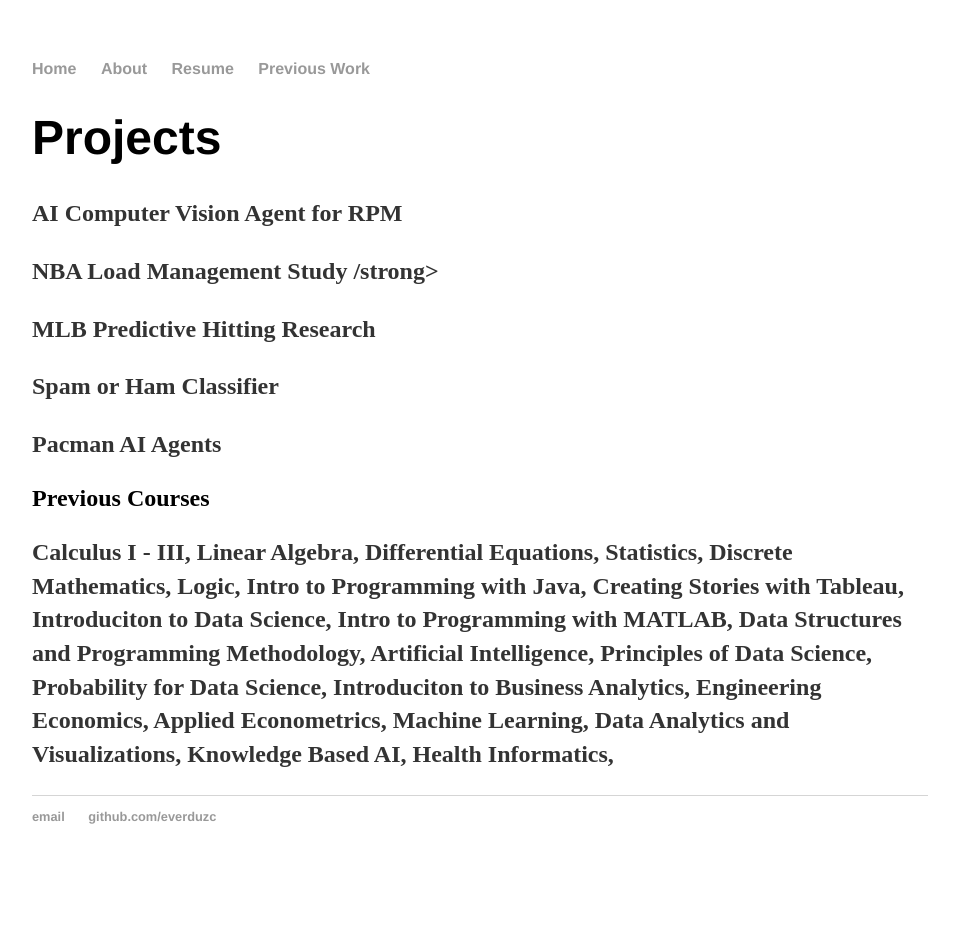
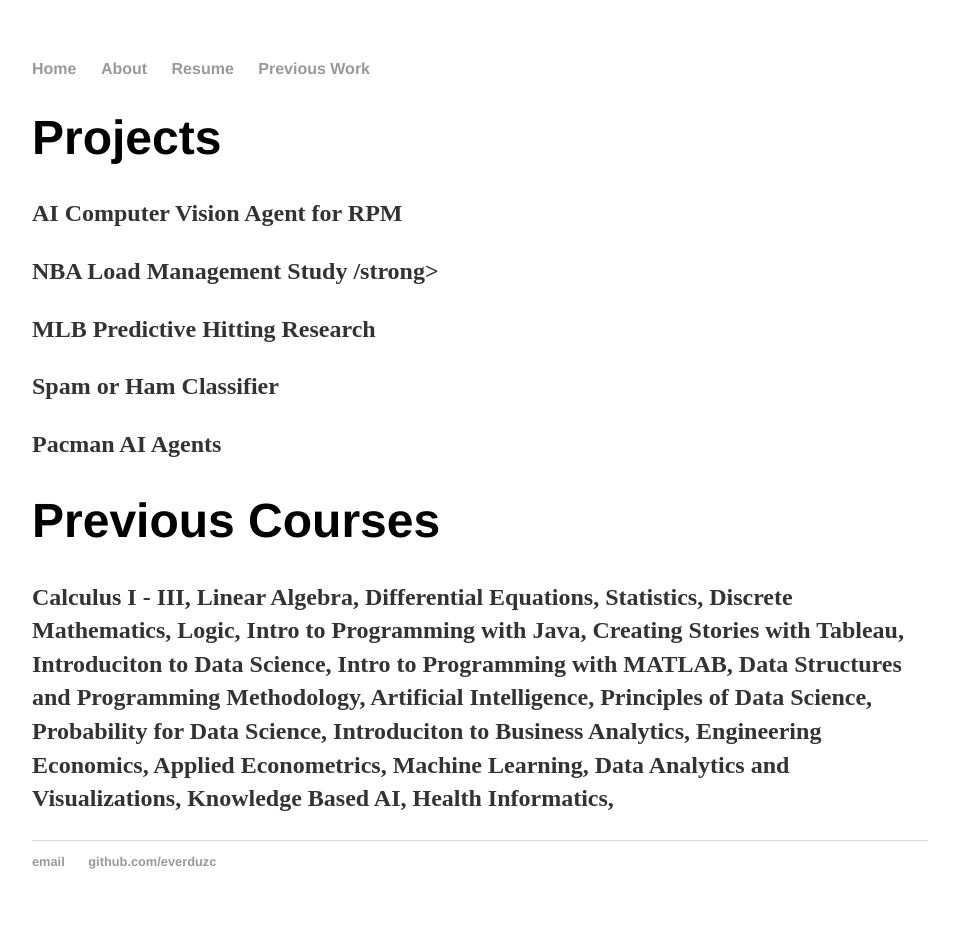
Before and after one commit to everduzc/everduzc.github.io, a Jekyll site: the page built from pw/index.html, in a window 1280 px wide. Shown: the whole page, without its empty margins (160-1119 px from the left). Built offline with Jekyll 4.4.1, drawn with Linux system fonts in a browser that asks for light colours; before the commit the page ends 900 px from its top, so only the background shows below that.

```diff
--- a/pw/index.html
+++ b/pw/index.html
@@ -8,11 +8,11 @@ title: Previous Coursework & Projects
 		<h1> Projects </h1>
 		<p> <strong> AI Computer Vision Agent for RPM</strong> </p>
 		<p> <strong> NBA Load Management Study /strong> </p>
-		<p> <strong> MLB Predictive Hitting Research </p>
+		<p> <strong> MLB Predictive Hitting Research </strong> </p>
 		<p> <strong> Spam or Ham Classifier</strong> </p>
 		<p> <strong> Pacman AI Agents </strong> </p>
 
-		<h2> Previous Courses</h2>
+		<h1> Previous Courses</h1>
 		<p> Calculus I - III, Linear Algebra, Differential Equations, Statistics, Discrete Mathematics, Logic, Intro to Programming with Java, Creating Stories with Tableau, Introduciton to Data Science, Intro to Programming with MATLAB, Data Structures and Programming Methodology, Artificial Intelligence, Principles of Data Science, Probability for Data Science, Introduciton to Business Analytics, Engineering Economics, Applied Econometrics, Machine Learning, Data Analytics and Visualizations, Knowledge Based AI, Health Informatics, </p>
 
 	</div>
```
